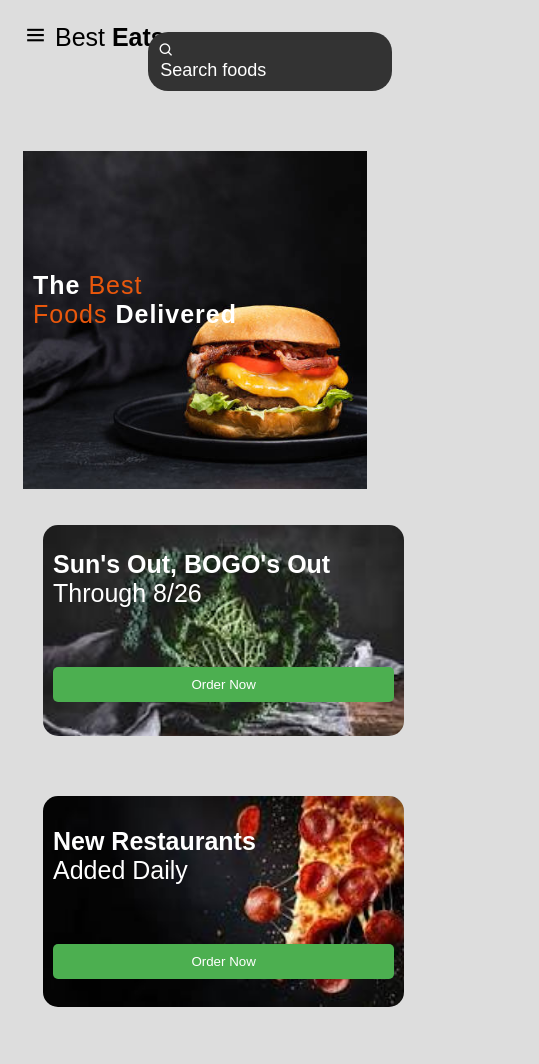
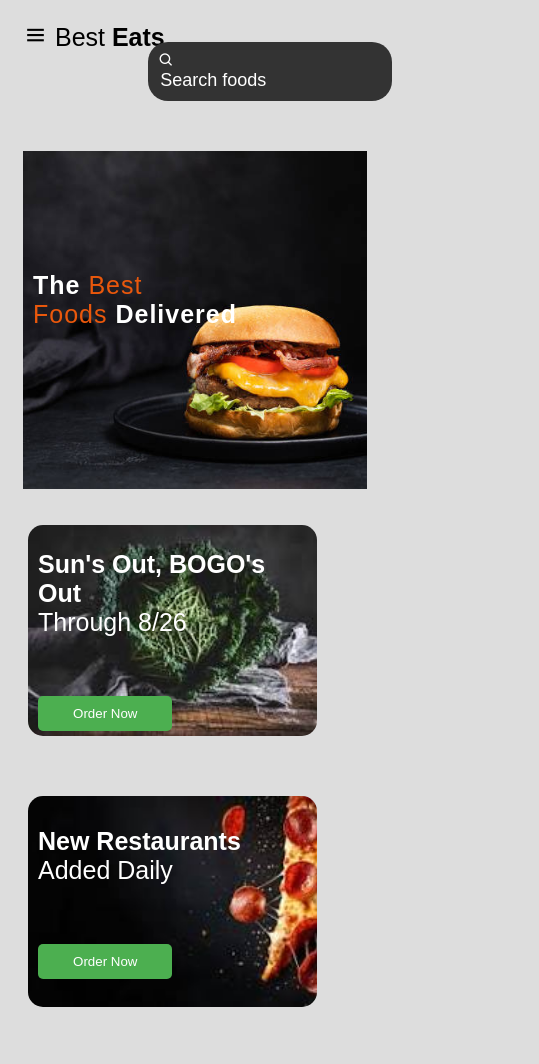
Before and after one commit to Olamide840/second-project, a website: page market.html in a window 390 px wide. Shown: the top 1064 px of the page, 539 px wide, since content can reach past the window. Drawn offline with nearby package versions, Linux system fonts and the light colour scheme.

Commit message:
Add files via upload

```diff
--- a/market.css
+++ b/market.css
@@ -283,9 +283,15 @@ h1 {
         width: 65%;
         position: relative;
         left: 75px;
+        top: -10px;
     }
     .main-content{
-        width: 150%;
+        width: 120%;
+        position: relative;
+        left: -15px;
+    }
+    .main-content button{
+        width: 50%;
     }
     .food {
         font-size: 25px;
```
